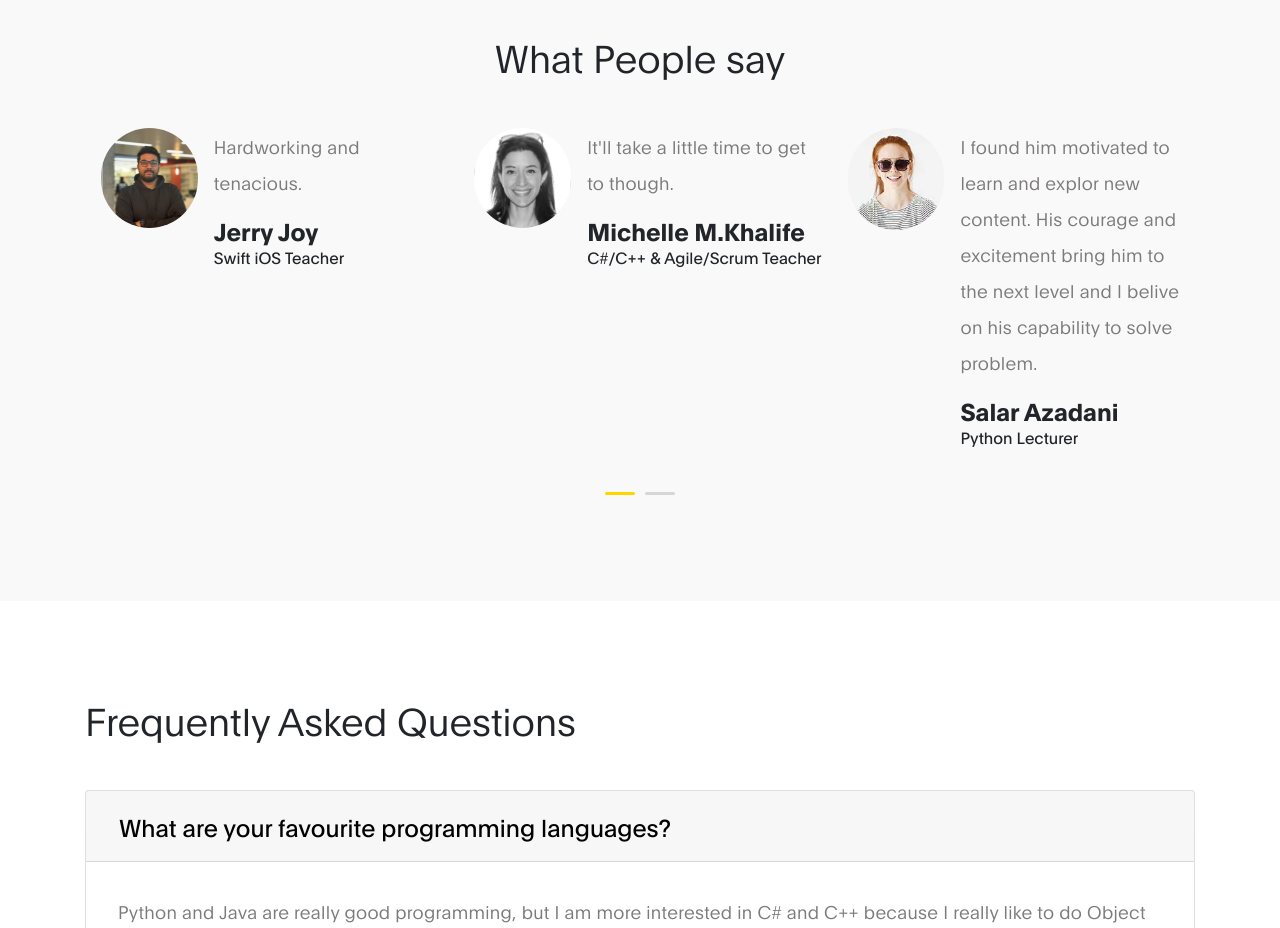
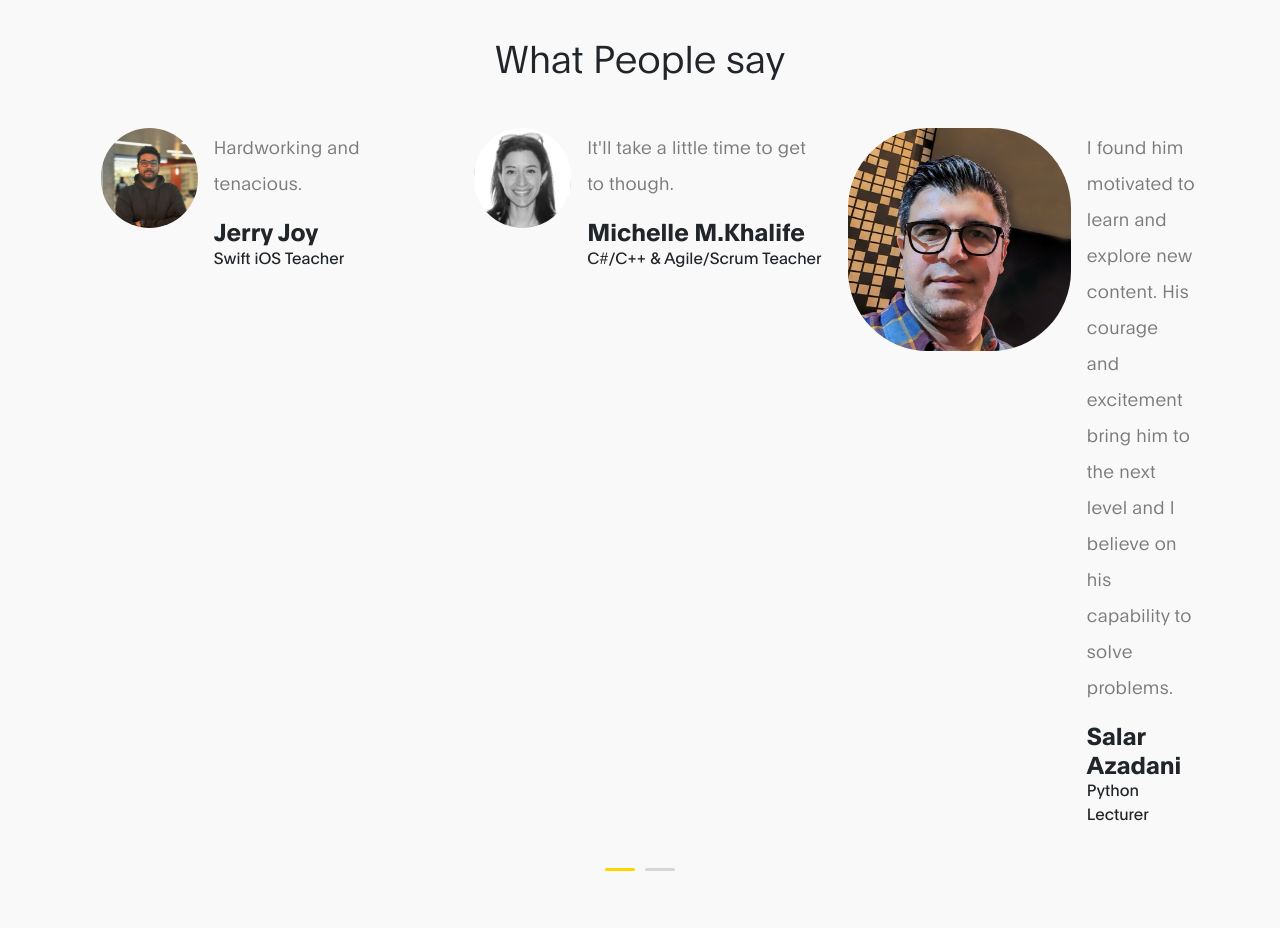
Before and after one commit to Mikejunyang/Portfolio, a plain HTML site: page index.html in a window 1280 px wide. Shown: the part 1200-2128 px from the top of the page. Drawn offline with Linux system fonts and the light colour scheme.

Commit message:
Correcting typos

```diff
--- a/index.html
+++ b/index.html
@@ -180,11 +180,11 @@ https://www.tooplate.com/view/2120-ben-resume
                             <div class="item">
                                 <div class="testimonials-thumb d-flex">
                                     <div class="testimonials-image">
-                                        <img src="images/testimonials/testimonial-image03.jpg" class="img-fluid" alt="testimonials image">
+                                        <img src="images/testimonials/SalarAzadani.jpeg" class="img-fluid" alt="testimonials image">
                                     </div>
 
                                     <div class="testimonials-info">
-                                        <p>I found him motivated to learn and explor new content. His courage and excitement bring him to the next level and I belive on his capability to solve problem.</p>
+                                        <p>I found him motivated to learn and explore new content. His courage and excitement bring him to the next level and I believe on his capability to solve problems.</p>
 
                                         <h6 class="mb-0">Salar Azadani</h6>
                                         <span>Python Lecturer</span>
```
Also changed, not shown: images/testimonials/SalarAzadani.jpeg (added).
